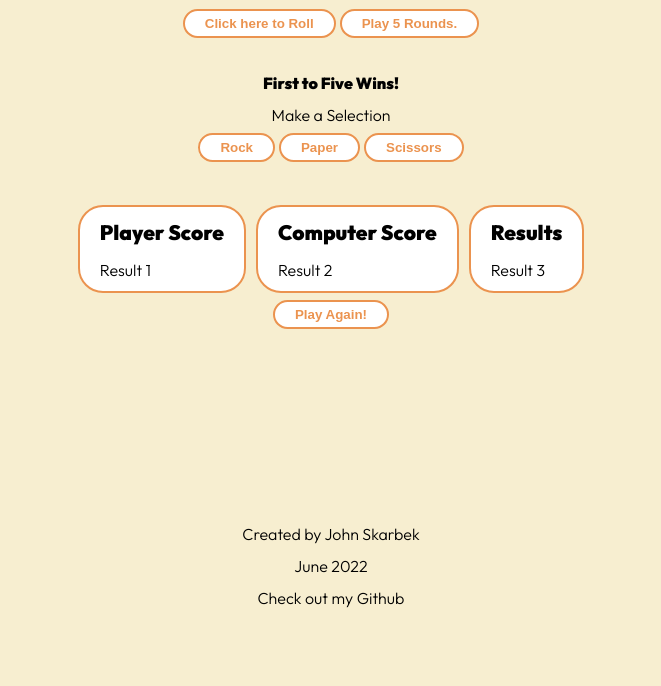
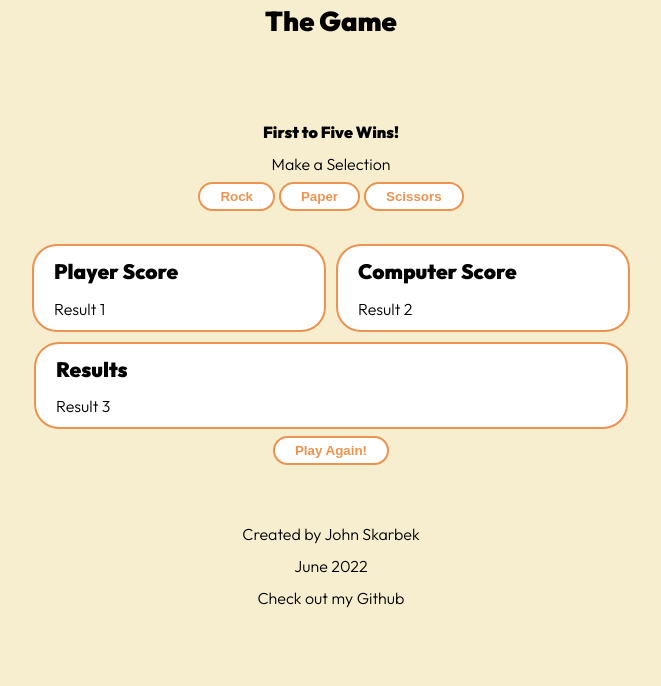
Before and after one commit to J-Skarbek/TOP-Fundamentals, a plain HTML site: page index.html in a window 1280 px wide. Shown: the part 131-817 px from the top of the page, without its empty margins (309-970 px from the left). Drawn offline with Linux system fonts and the light colour scheme.

Commit message:
Touch up style sheet and clean up js file.

```diff
--- a/index.html
+++ b/index.html
@@ -18,10 +18,6 @@
         <div class="title">
             <h1>Rock | Paper | Scissors</h1>
             <h2><em>The Game</em></h2>
-            <div class="btn-container">
-                <button id="btn" class="btn">Click here to Roll</button>
-                <button id="btn2" class="btn">Play 5 Rounds.</button>
-            </div>
         </div>
         <div class="input-control">
             <h3>First to Five Wins!</h3>
@@ -39,18 +35,15 @@
                 <div class="result-box player-score">
                     <h2>Player Score</h2>
                     <p>Result 1</p>
-                    <p id="result"></p>
                 </div>
                 <div class="result-box computer-score">
                     <h2>Computer Score</h2>
                     <p>Result 2</p>
-                    <p id="result"></p>
                 </div>
-                <div class="result-box final-score">
-                    <h2>Results</h2>
-                    <p>Result 3</p>
-                    <p id="result"></p>
-                </div>
+            </div>
+            <div class="result-box final-score">
+                <h2>Results</h2>
+                <p>Result 3</p>
             </div>
             <div class="message-box">
                 <button id="play-again">Play Again!</button>
--- a/styles.css
+++ b/styles.css
@@ -116,7 +116,8 @@ button:hover {
 .page-container {
     display: grid;
     grid-template-columns: repeat(12, minmax(50px, 1fr));
-    grid-template-rows: repeat(5, minmax(50px, 1fr));
+    /* grid-template-rows: repeat(4, minmax(50px, 1fr)); */
+    grid-template-rows: 200px 150px 1fr 200px;
     padding: 20px 100px;
 }
 
@@ -159,6 +160,11 @@ button:hover {
     background-color: var(--white);
     border: 2px var(--med-peach) solid;
     border-radius: 25px;
+    min-width: 250px;
+}
+
+.final-score {
+    min-width: 550px;
 }
 
 .result-box h2 {
@@ -167,7 +173,7 @@ button:hover {
 
 .footer-info {
     grid-column: 1 / span 12;
-    grid-row: 5 / span 1;
+    grid-row: 4 / span 1;
 }
 
 .footer-info a:hover {
```
Also changed, not shown: script.js (+0 -9 lines).
